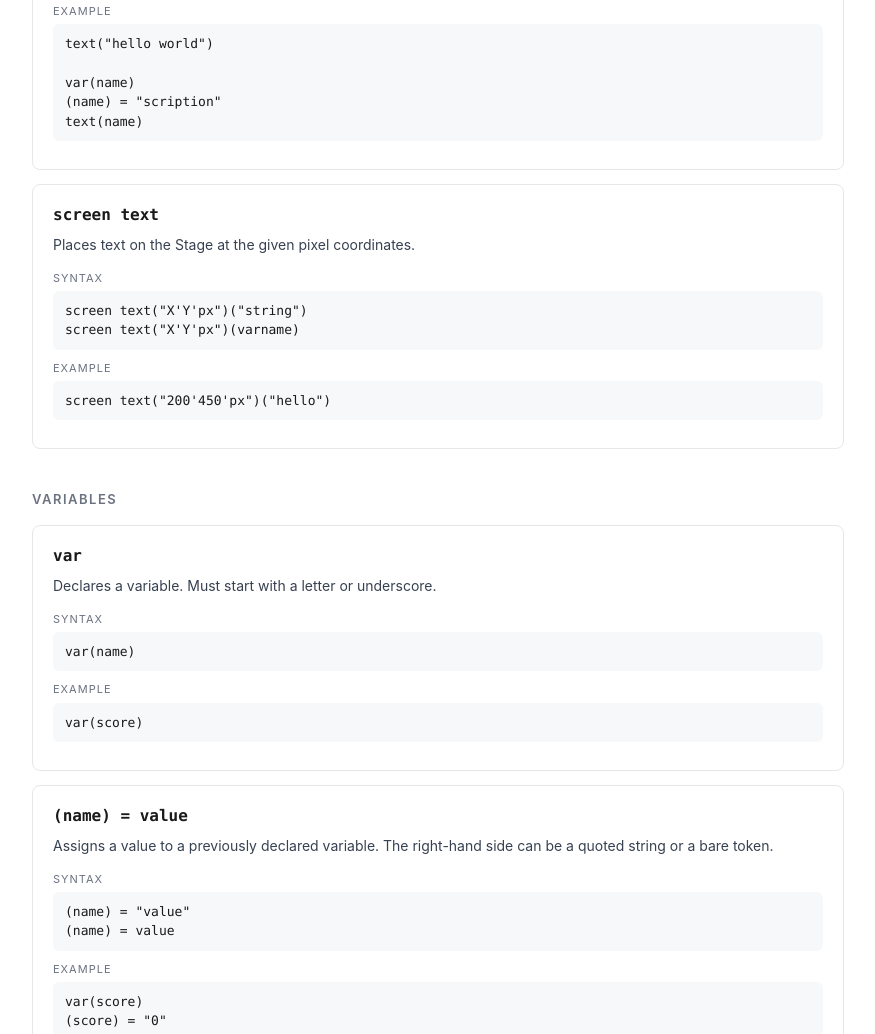
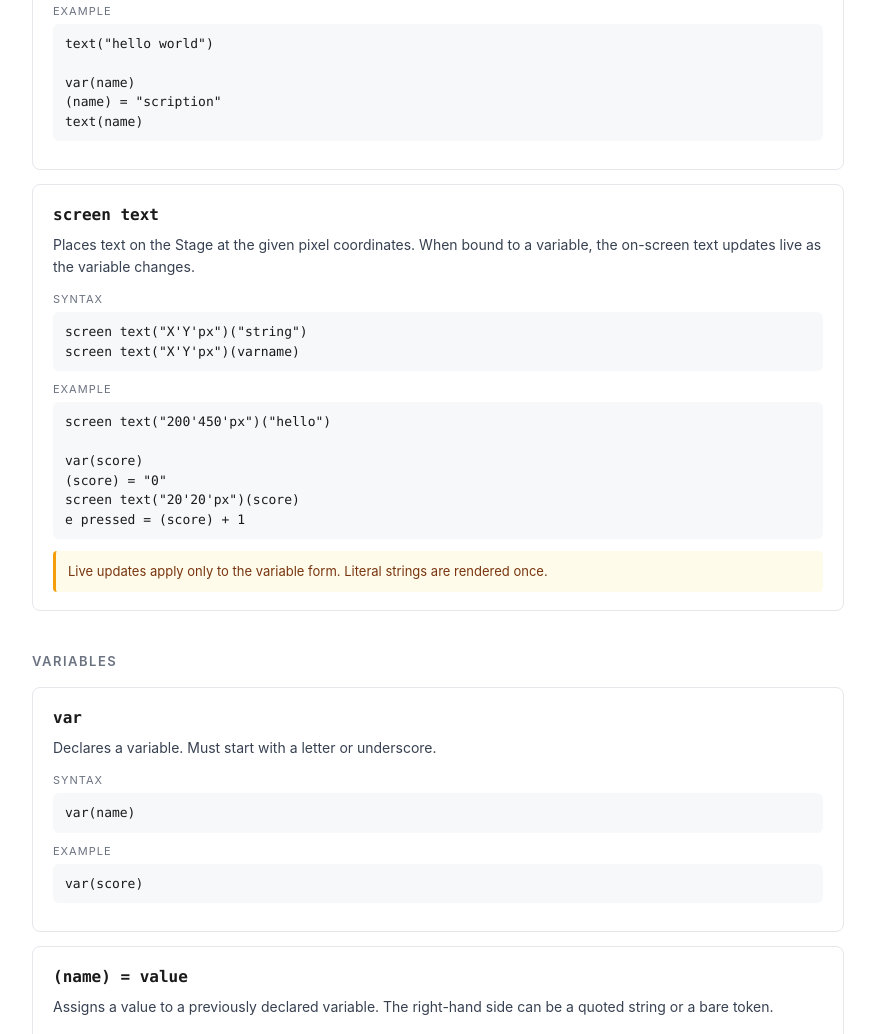
Before and after one commit to vectorless/scription-docs, a plain HTML site: page index.html in a window 1280 px wide. Shown: the part 861-1895 px from the top of the page, without its empty margins (202-1077 px from the left). Drawn offline with Linux system fonts and the light colour scheme.

Commit message:
Note that screen text updates live when bound to a variable
Co-Authored-By: Claude Opus 4.7 (1M context) <noreply@anthropic.com>

```diff
--- a/index.html
+++ b/index.html
@@ -71,9 +71,9 @@ text(name)</pre>
         </div>
       </article>
 
-      <article class="command" data-search='screen text places text on the stage at coordinates'>
+      <article class="command" data-search='screen text places text on the stage at coordinates live update variable binding'>
         <h3>screen text</h3>
-        <p class="desc">Places text on the Stage at the given pixel coordinates.</p>
+        <p class="desc">Places text on the Stage at the given pixel coordinates. When bound to a variable, the on-screen text updates live as the variable changes.</p>
         <div class="block">
           <div class="block-label">Syntax</div>
 <pre>screen text("X'Y'px")("string")
@@ -81,8 +81,14 @@ screen text("X'Y'px")(varname)</pre>
         </div>
         <div class="block">
           <div class="block-label">Example</div>
-<pre>screen text("200'450'px")("hello")</pre>
+<pre>screen text("200'450'px")("hello")
+
+var(score)
+(score) = "0"
+screen text("20'20'px")(score)
+e pressed = (score) + 1</pre>
         </div>
+        <div class="notes">Live updates apply only to the variable form. Literal strings are rendered once.</div>
       </article>
     </section>
 
```
